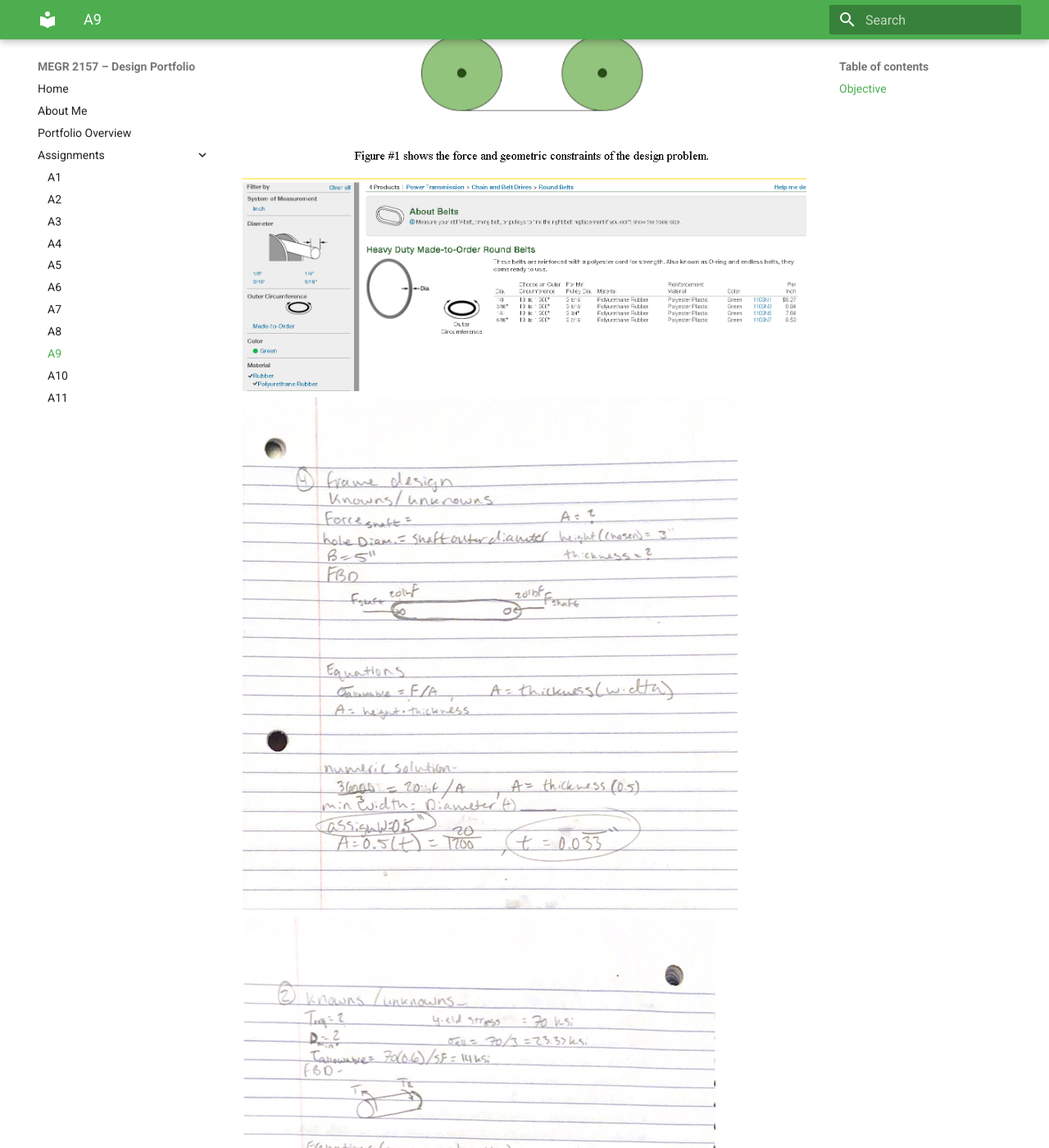
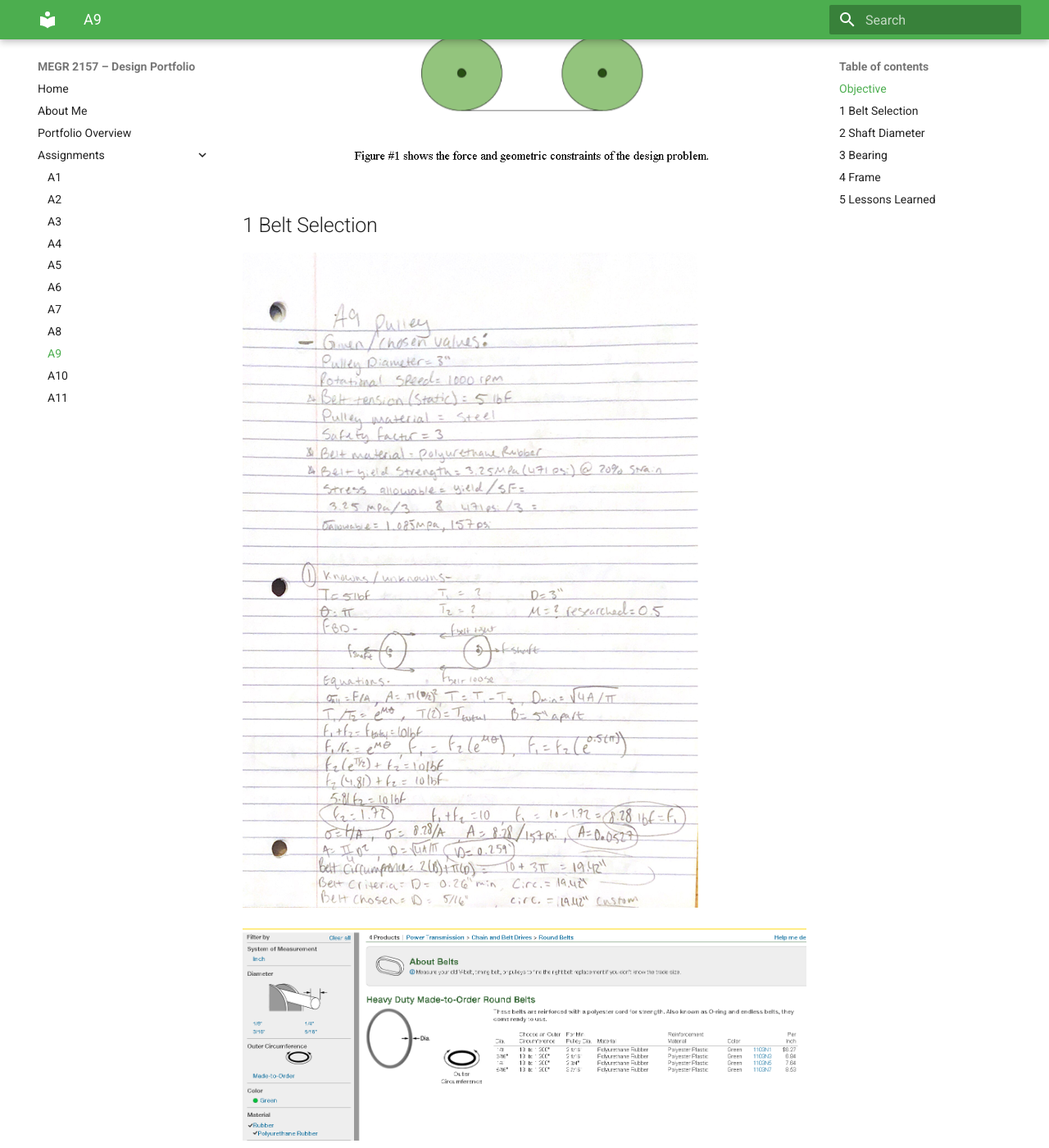
Before and after one commit to Taylor-Rockefeller-Portfolio/megr2157-portfolio, an MkDocs documentation site: the page built from docs/assignments/A09/index.md, in a window 1280 px wide and 1400 px high, scrolled down 1091 px. Shown: the whole window at 82% size. Built offline with MkDocs 1.6.1 and Material for MkDocs 9.7.7, drawn with Linux system fonts in a browser that asks for light colours; some of the changed text lies outside the part shown.

Commit message:
Expand index.md with new sections
Added sections for Belt Selection, Shaft Diameter, Bearing, Frame, and Lessons Learned.

```diff
--- a/docs/assignments/A09/index.md
+++ b/docs/assignments/A09/index.md
@@ -3,7 +3,22 @@
 ## Objective
 ![](a9_screenshot(1).png)
 ![](a9_screenshot(2).png)
+
+## 1 Belt Selection
+![](a9_work(3).png)
+
 ![](a9_screenshot(3).png)
+
+## 2 Shaft Diameter
+
 ![](a9_work(1).png)
+
 ![](a9_work(2).png)
-![](a9_work(3).png)
+
+## 3 Bearing
+
+
+## 4 Frame
+
+
+## 5 Lessons Learned
```
